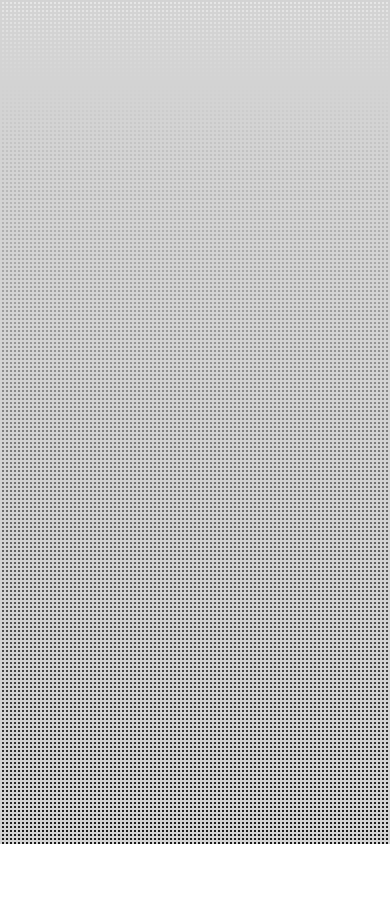
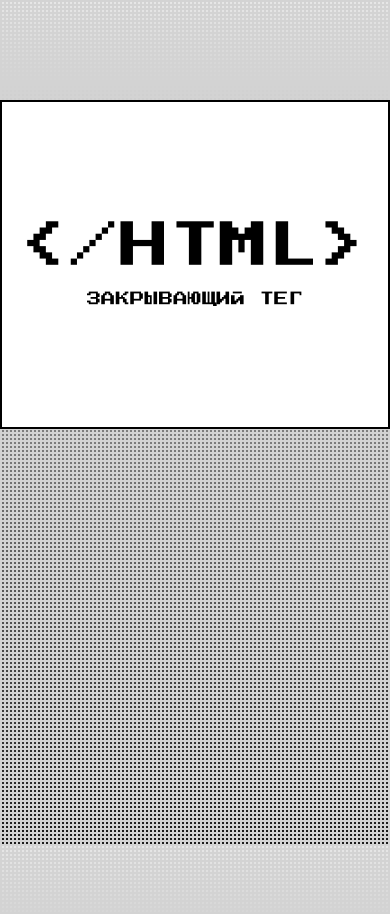
Before and after one commit to nnknxwn/zakrivayuschiy-teg-f, a plain HTML site: page index.html in a window 390 px wide. Before the commit the page ends 844 px from the top, so only its background shows below. Drawn offline with Linux system fonts and the light colour scheme.

Commit message:
feat: build responsive header with logo and title

```diff
--- a/index.html
+++ b/index.html
@@ -4,6 +4,9 @@
     <meta charset="UTF-8" />
     <meta name="viewport" content="width=device-width, initial-scale=1.0" />
     <title>Закрывающий тег</title>
+    <link rel="icon" href="./favicon.ico" sizes="any" />
+    <link rel="icon" type="image/svg+xml" href="./svg/favicon.svg" />
+    <link rel="apple-touch-icon" href="./images/favicon.png" />
     <link rel="stylesheet" href="./fonts/fonts.css" />
     <link rel="stylesheet" href="./styles/variables.css" />
     <link rel="stylesheet" href="./styles/globals.css" />
@@ -11,7 +14,10 @@
     <link rel="stylesheet" href="./styles/animations.css" />
   </head>
   <body class="page">
-    <header class="header"></header>
+    <header class="header content-section">
+      <h1 class="header__logo">&lt;/HTML&gt;</h1>
+      <p class="header__title">Закрывающий тег</p>
+    </header>
     <main></main>
     <script src="./scripts/like.js"></script>
   </body>
--- a/styles/style.css
+++ b/styles/style.css
@@ -13,6 +13,7 @@
 .page {
   min-inline-size: 320px;
   min-block-size: 100dvb;
+  color: var(--main-color);
   font-family: var(--main-font);
   font-variation-settings: 'wght' var(--main-font-weight);
   background-color: var(--bg-color);
@@ -20,3 +21,34 @@
   background-size: cover;
   background-attachment: fixed;
 }
+
+.content-section {
+  inline-size: var(--content-width);
+  margin-inline: auto;
+}
+
+.header {
+  margin-block-start: 100px;
+  margin-block-end: 100px;
+  padding-block: clamp(120px, 2.95vw + 108.95px, 130px);
+  padding-inline: 1rem;
+  display: grid;
+  justify-items: center;
+  gap: 20px;
+  border: 2px solid var(--main-color);
+  background-color: var(--bg-color);
+  font-family: var(--accent-font), monospace;
+  text-transform: uppercase;
+}
+
+.header__logo {
+  font-weight: 400;
+  font-size: clamp(49px, 4.92vw + 30.54px, 65px);
+  line-height: 1;
+}
+
+.header__title {
+  font-weight: 400;
+  font-size: clamp(14px, 2.77vw + 3.62px, 23px);
+  line-height: 1;
+}
--- a/styles/variables.css
+++ b/styles/variables.css
@@ -7,7 +7,11 @@
   --main-font-weight: 410;
   --title-font-weight: 715;
 
+  --main-color: #000;
   --bg-color: #fff;
+
+  --content-width: clamp(375px, 100%, 700px);
+
   --bg-gradient:
     repeating-linear-gradient(
       to right,
```
